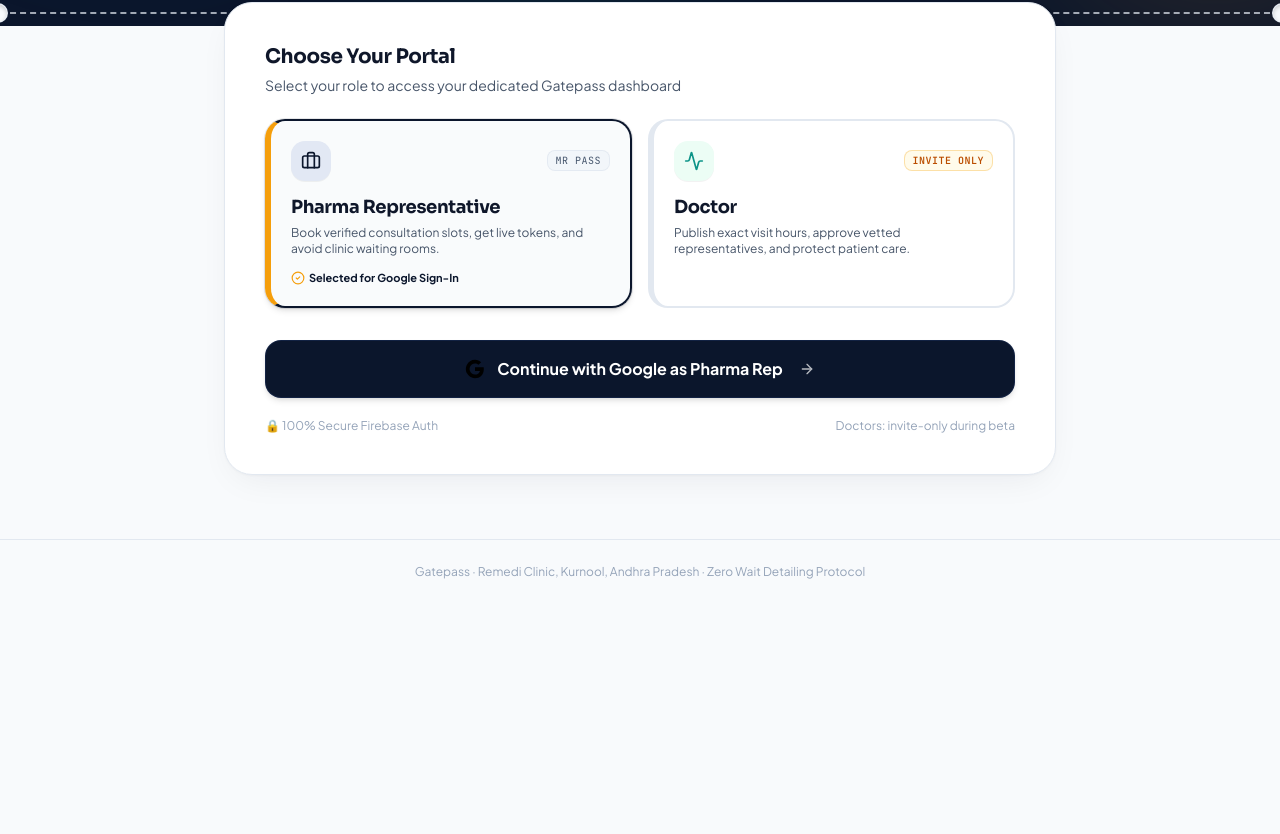
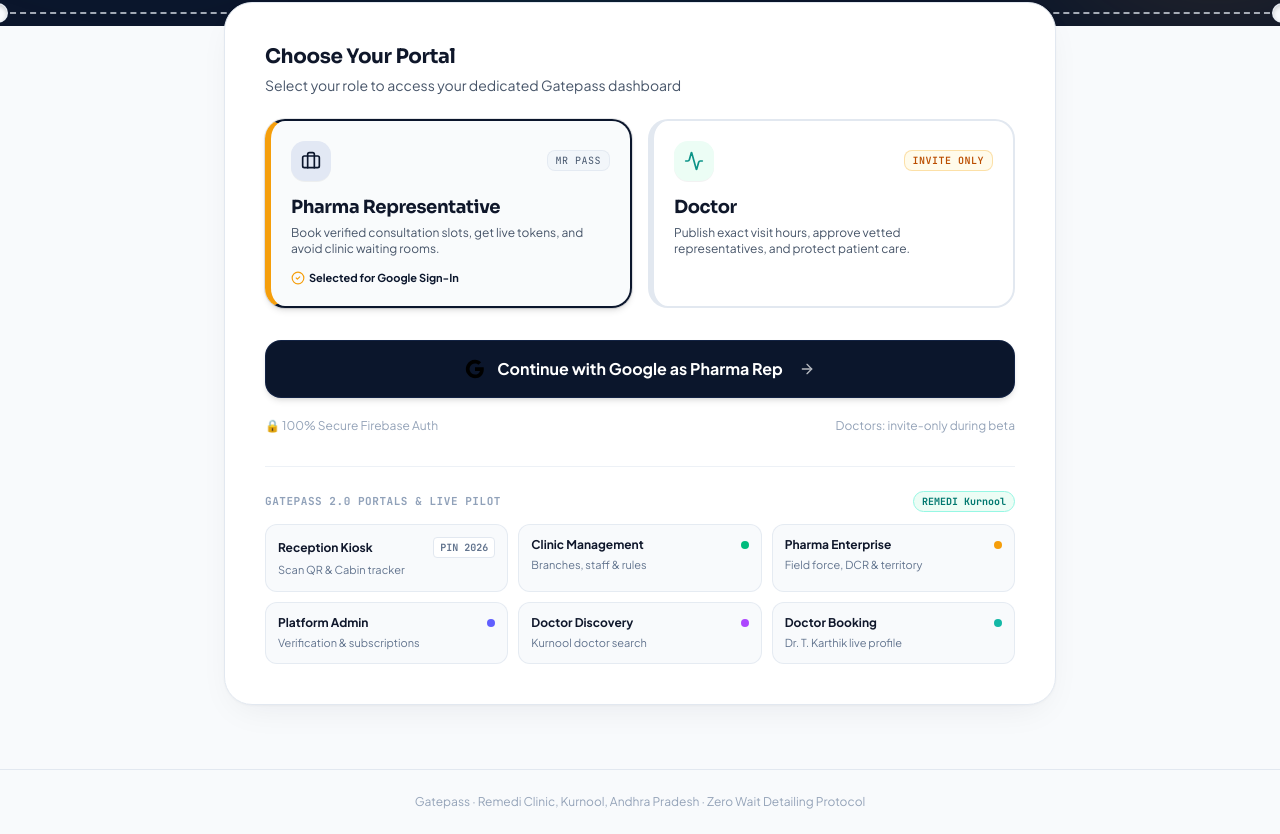
Before and after one commit to onemediapp/gatepass, a React (Vite) app: page / in a window 1280 px wide. Shown: the part 436-1270 px from the top of the page. Before the commit the page ends 1040 px from the top, so only its background shows below. Built offline with nearby package versions, Linux system fonts and the light colour scheme; no server answers.

Commit message:
feat: add pilot portals quick preview switcher to LandingPage

```diff
--- a/src/pages/LandingPage.jsx
+++ b/src/pages/LandingPage.jsx
@@ -263,6 +263,86 @@
             </div>
           </div>
 
+          {/* Quick Pilot Portals Directory */}
+          <div className="mt-8 pt-6 border-t border-line/60">
+            <div className="flex items-center justify-between mb-3">
+              <span className="text-[0.6875rem] font-mono uppercase tracking-wider font-bold text-slate-400">
+                Gatepass 2.0 Portals & Live Pilot
+              </span>
+              <span className="text-[0.625rem] bg-teal-50 text-teal-700 font-mono font-bold px-2 py-0.5 rounded-full border border-teal-200">
+                REMEDI Kurnool
+              </span>
+            </div>
+
+            <div className="grid grid-cols-2 sm:grid-cols-3 gap-2.5">
+              <a
+                href="/kiosk/karthik-remedi"
+                className="p-3 rounded-xl bg-slate-50 hover:bg-slate-100 border border-slate-200/80 transition-all flex flex-col gap-1 text-left group"
+              >
+                <div className="flex items-center justify-between">
+                  <span className="text-xs font-bold text-slate-900 group-hover:text-teal-600 transition-colors">Reception Kiosk</span>
+                  <span className="text-[0.625rem] font-mono text-slate-500 bg-white px-1.5 py-0.5 rounded border border-slate-200 font-bold">PIN 2026</span>
+                </div>
+                <span className="text-[0.6875rem] text-slate-500">Scan QR & Cabin tracker</span>
+              </a>
+
+              <a
+                href="/clinic-admin"
+                className="p-3 rounded-xl bg-slate-50 hover:bg-slate-100 border border-slate-200/80 transition-all flex flex-col gap-1 text-left group"
+              >
+                <div className="flex items-center justify-between">
+                  <span className="text-xs font-bold text-slate-900 group-hover:text-emerald-700 transition-colors">Clinic Management</span>
+                  <span className="w-2 h-2 rounded-full bg-emerald-500" />
+                </div>
+                <span className="text-[0.6875rem] text-slate-500">Branches, staff & rules</span>
+              </a>
+
+              <a
+                href="/enterprise"
+                className="p-3 rounded-xl bg-slate-50 hover:bg-slate-100 border border-slate-200/80 transition-all flex flex-col gap-1 text-left group"
+              >
+                <div className="flex items-center justify-between">
+                  <span className="text-xs font-bold text-slate-900 group-hover:text-amber-600 transition-colors">Pharma Enterprise</span>
+                  <span className="w-2 h-2 rounded-full bg-amber-500" />
+                </div>
+                <span className="text-[0.6875rem] text-slate-500">Field force, DCR & territory</span>
+              </a>
+
+              <a
+                href="/platform-admin"
+                className="p-3 rounded-xl bg-slate-50 hover:bg-slate-100 border border-slate-200/80 transition-all flex flex-col gap-1 text-left group"
+              >
+                <div className="flex items-center justify-between">
+                  <span className="text-xs font-bold text-slate-900 group-hover:text-indigo-600 transition-colors">Platform Admin</span>
+                  <span className="w-2 h-2 rounded-full bg-indigo-500" />
+                </div>
+                <span className="text-[0.6875rem] text-slate-500">Verification & subscriptions</span>
+              </a>
+
+              <a
+                href="/rep/search"
+                className="p-3 rounded-xl bg-slate-50 hover:bg-slate-100 border border-slate-200/80 transition-all flex flex-col gap-1 text-left group"
+              >
+                <div className="flex items-center justify-between">
+                  <span className="text-xs font-bold text-slate-900 group-hover:text-purple-600 transition-colors">Doctor Discovery</span>
+                  <span className="w-2 h-2 rounded-full bg-purple-500" />
+                </div>
+                <span className="text-[0.6875rem] text-slate-500">Kurnool doctor search</span>
+              </a>
+
+              <a
+                href="/dr/karthik-remedi"
+                className="p-3 rounded-xl bg-slate-50 hover:bg-slate-100 border border-slate-200/80 transition-all flex flex-col gap-1 text-left group"
+              >
+                <div className="flex items-center justify-between">
+                  <span className="text-xs font-bold text-slate-900 group-hover:text-teal-600 transition-colors">Doctor Booking</span>
+                  <span className="w-2 h-2 rounded-full bg-teal-500" />
+                </div>
+                <span className="text-[0.6875rem] text-slate-500">Dr. T. Karthik live profile</span>
+              </a>
+            </div>
+          </div>
+
         </div>
       </main>
 
```
